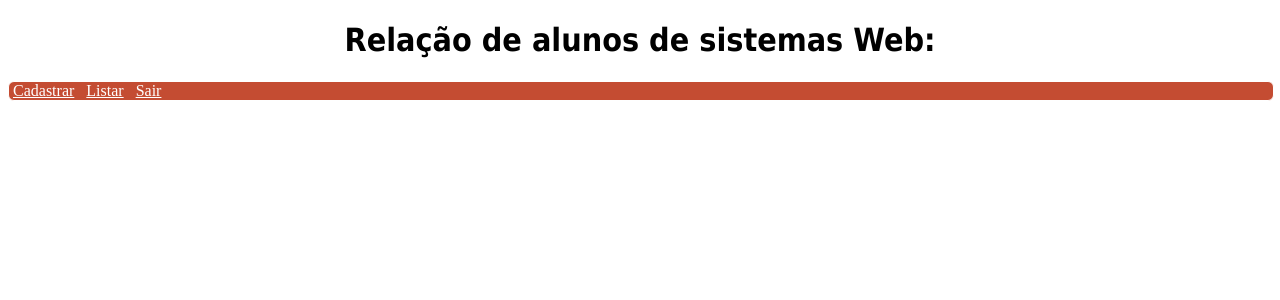
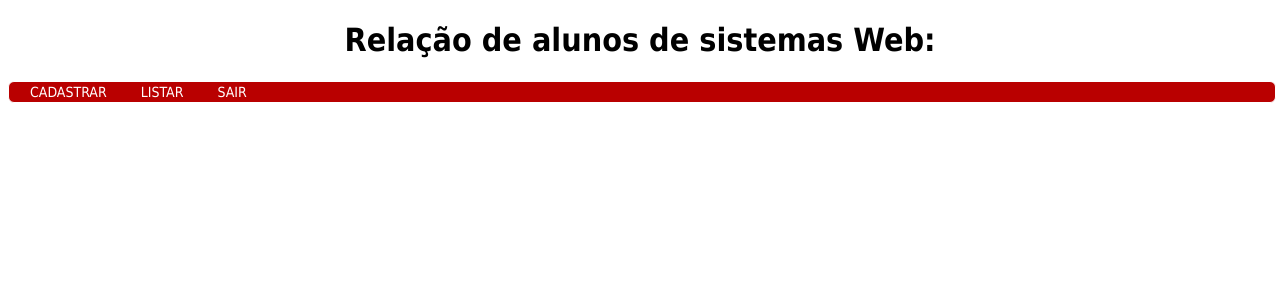
Before and after one commit to UFOP-CSI477/2018-02-atividades-Brenowla, a PHP site: page /menu.html in a window 1280 px wide. Shown: the top 300 px of the page. Run offline with PHP 8.4, Linux system fonts and the light colour scheme.

Commit message:
Mudanças no menu da Atividade I

```diff
--- a/Atividade I/menu.css
+++ b/Atividade I/menu.css
@@ -1,7 +1,7 @@
 #menu ul {
-    padding:0px;
+    padding:1px;
     margin:0px;
-    background-color:#C44C32;
+    background-color:#B90000;
     list-style:none;
     border-radius: 6px;
     width: 100%;
@@ -9,13 +9,63 @@
 }
 
 #menu ul li{
-	margin: 4px;
+    position: relative;
+	margin: 8px;
 	display: inline;
 	color: #FFFFFF;
 }
 
+#menu ul li a,#menu ul li span,#menu ul li span:after{
+    -webkit-transition:.2s ease-out;
+    -moz-transition:.2s ease-out;
+    -o-transition:.2s ease-out;
+    -ms-transition:.2s ease-out
+}
+
 #menu ul li a{
-	color: #FFFFFF;
+    color: #FFFFFF;
+    text-decoration:none;
+    display:inline-block;
+    margin-left:10px;
+    padding:0 2px;
+    line-height:5px
+}
+
+#menu ul li a:hover{
+    background-color:#FFFFFF;
+    filter:alpha(opacity=100);
+    moz-opacity:1;
+    opacity:1;
+    -webkit-box-shadow:inset 0 10px 20px -5px rgba(0,0,0,.5);
+    -moz-box-shadow:inset 0 10px 20px -5px rgba(0,0,0,.5);
+    box-shadow:inset 0 10px 20px -5px rgba(0,0,0,.5)
+}
+
+#menu ul li span{
+    display:inline-block;
+    font-family:'tahoma',sans-serif;
+    font-size:14px;
+    color:#FFFFFF;
+    text-transform:uppercase;
+    position:relative
+}
+
+#menu ul li span:after{
+    font-family:FontAwesome;
+    content:'\f078';
+    opacity:0;
+    position:absolute;
+    top:0;
+    right:45%
+}
+
+#menu ul li span:hover{
+  color:#FFF;
+  padding-top:10px
+}
+
+#menu{
+    cursor: pointer;
 }
 
 .fonte{
--- a/Atividade I/menu.html
+++ b/Atividade I/menu.html
@@ -9,9 +9,9 @@
 	<h1 class="fonte">Relação de alunos de sistemas Web:</h1>
 	<nav id="menu">
 		<ul>
-			<li><a href="cadastrar.html">Cadastrar</a></li>
-			<li><a href="lista.html">Listar</a></li>
-			<li><a href="http://www.google.com">Sair</a></li>
+			<li><a href="cadastrar.html"><span>Cadastrar</span></a></li>
+			<li><a href="lista.html"><span>Listar</span></a></li>
+			<li><a href="http://www.google.com"><span>Sair</span></a></li>
 		</ul>
 	</nav>
 </body>
```
Also changed, not shown: Atividade I/web.jpg (deleted).
